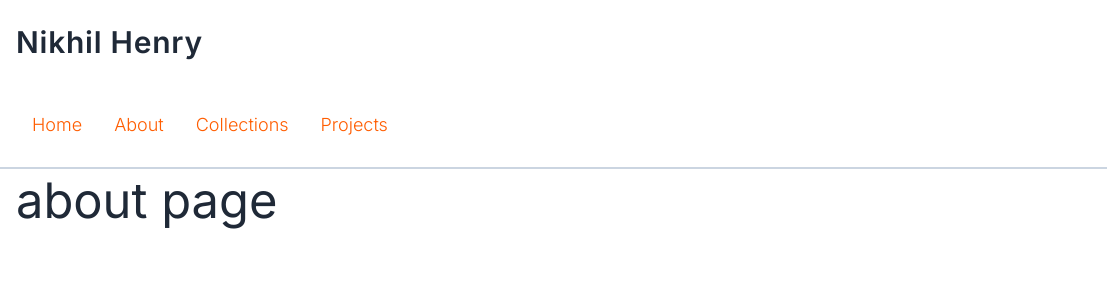
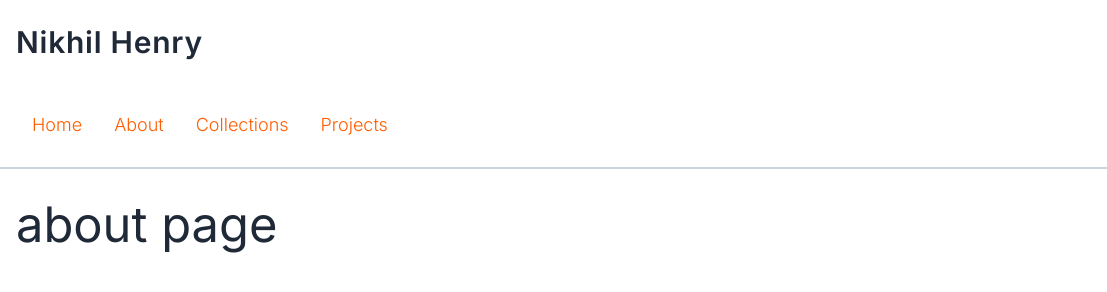
Before and after one commit to nikhilhenry/nh-astro, an Astro site: page /about in a window 1280 px wide. Shown: the full height of the page, 0-1107 px from the left. Built offline with nearby package versions, Linux system fonts and the light colour scheme; Astro itself is replaced by a stand-in of ours.

Commit message:
add vertical padding

```diff
--- a/src/layouts/index.astro
+++ b/src/layouts/index.astro
@@ -18,7 +18,7 @@
     	<Navbar/>
 		</div>
 		<div class="border-b-2 border-slate-300"></div>
-    <div class="container mx-auto px-4">
+    <div class="container mx-auto px-4 py-6">
       <slot/>
     </div>
 	</body>
```
